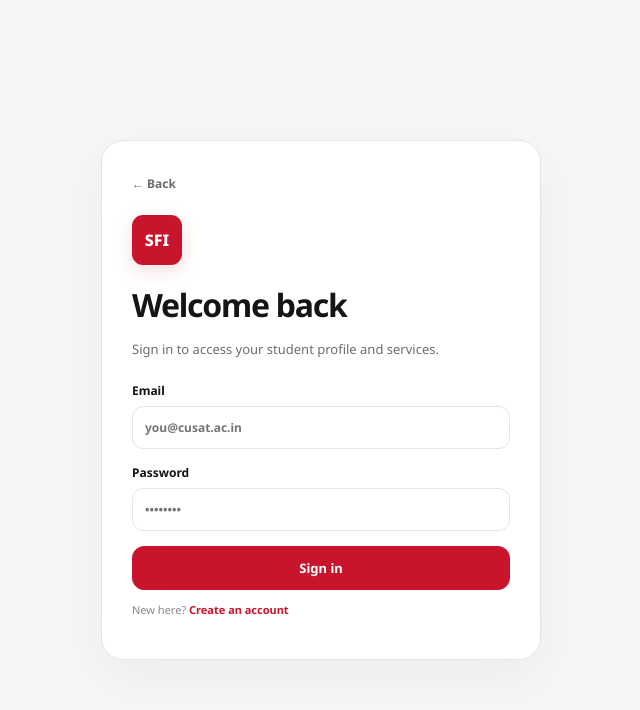
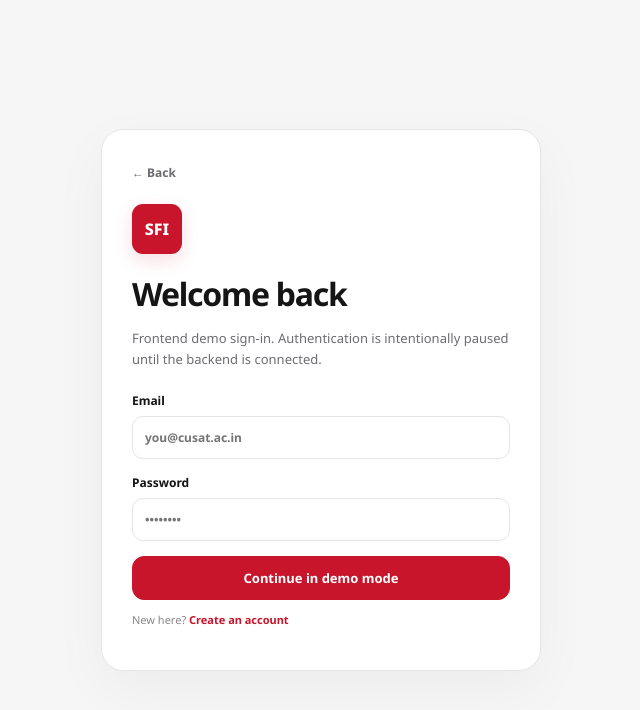
Before and after one commit to Com-Adarsh/Sficusatapp-, a Next.js app: page /sign-in in a window 1280 px wide. Shown: the top 710 px of the page, without its empty margins (319-959 px from the left). Built offline with nearby package versions, Linux system fonts and the light colour scheme.

Commit message:
feat: make frontend fully independent of paused backend

```diff
--- a/app/sign-in/page.tsx
+++ b/app/sign-in/page.tsx
@@ -1,22 +1 @@
-"use client"
-
-import { useState } from 'react'
-import { createClient } from '@/lib/supabase/client'
-
-export default function SignIn(){
-  const [message,setMessage]=useState('')
-  const [loading,setLoading]=useState(false)
-
-  async function submit(e:React.FormEvent<HTMLFormElement>){
-    e.preventDefault();setLoading(true);setMessage('')
-    const form=new FormData(e.currentTarget)
-    const email=String(form.get('email')||'').trim()
-    const password=String(form.get('password')||'')
-    const supabase=createClient()
-    const {error}=await supabase.auth.signInWithPassword({email,password})
-    if(error){setMessage(error.message);setLoading(false);return}
-    window.location.href='/profile'
-  }
-
-  return <main className="auth"><div className="authcard"><a href="/" className="back">← Back</a><div className="mark big">SFI</div><h1>Welcome back</h1><p>Sign in to access your student profile and services.</p><form onSubmit={submit}><label>Email<input name="email" type="email" required placeholder="you@cusat.ac.in" /></label><label>Password<input name="password" type="password" required placeholder="••••••••" /></label><button className="btn primary" disabled={loading}>{loading?'Signing in…':'Sign in'}</button></form>{message&&<p className="fine" role="alert">{message}</p>}<p className="fine">New here? <a href="/register" style={{color:'var(--red)',fontWeight:700}}>Create an account</a></p></div></main>
-}
+"use client"; import {useState} from "react"; export default function SignIn(){const[ok,setOk]=useState(false);return <main className="auth"><div className="authcard"><a href="/" className="back">← Back</a><div className="mark big">SFI</div><h1>Welcome back</h1><p>Frontend demo sign-in. Authentication is intentionally paused until the backend is connected.</p>{ok?<><div className="notice"><div className="icon" style={{margin:0}}>✓</div><div><strong>Demo sign-in complete</strong><p>No credentials were stored. Continue exploring the frontend.</p></div></div><div className="actions"><a className="btn primary" href="/dashboard">Open dashboard</a><a className="btn" href="/profile">Open profile</a></div></>:<form onSubmit={e=>{e.preventDefault();setOk(true)}}><label>Email<input type="email" required placeholder="you@cusat.ac.in"/></label><label>Password<input type="password" required placeholder="••••••••"/></label><button className="btn primary">Continue in demo mode</button></form>}<p className="fine">New here? <a href="/register" style={{color:"var(--red)",fontWeight:700}}>Create an account</a></p></div></main>}
```
